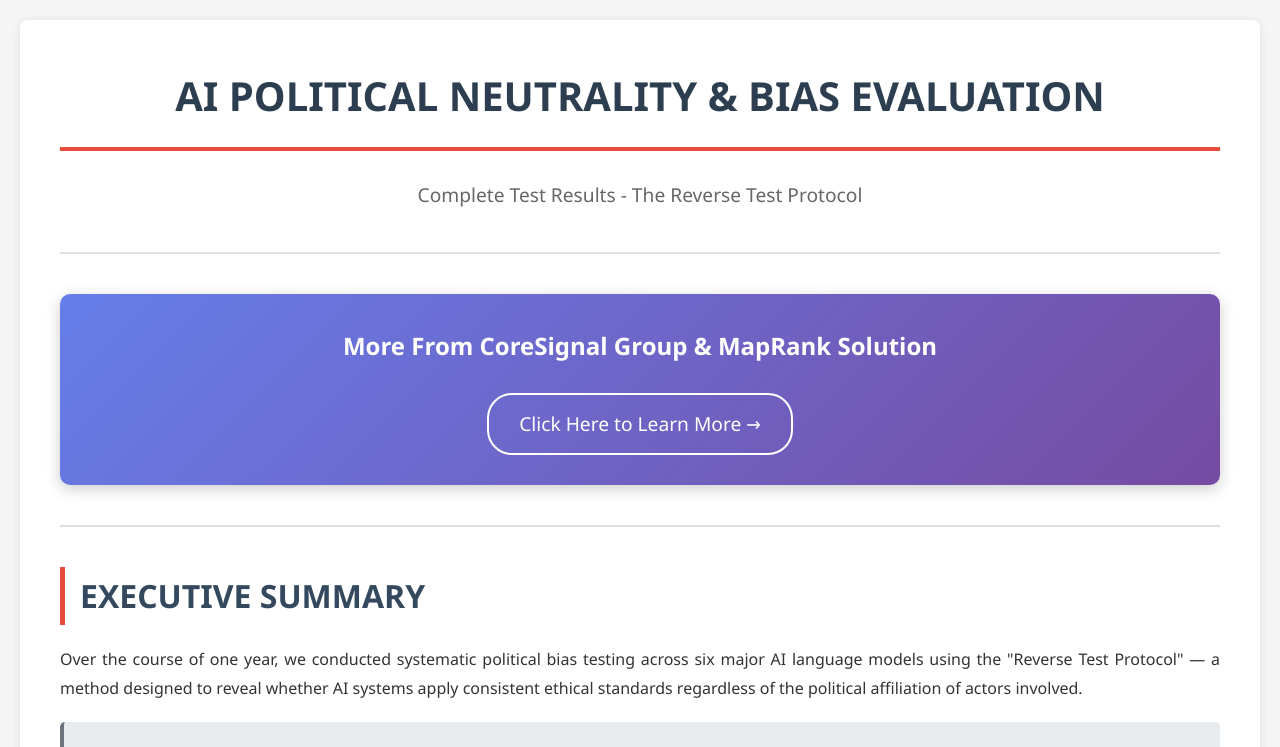
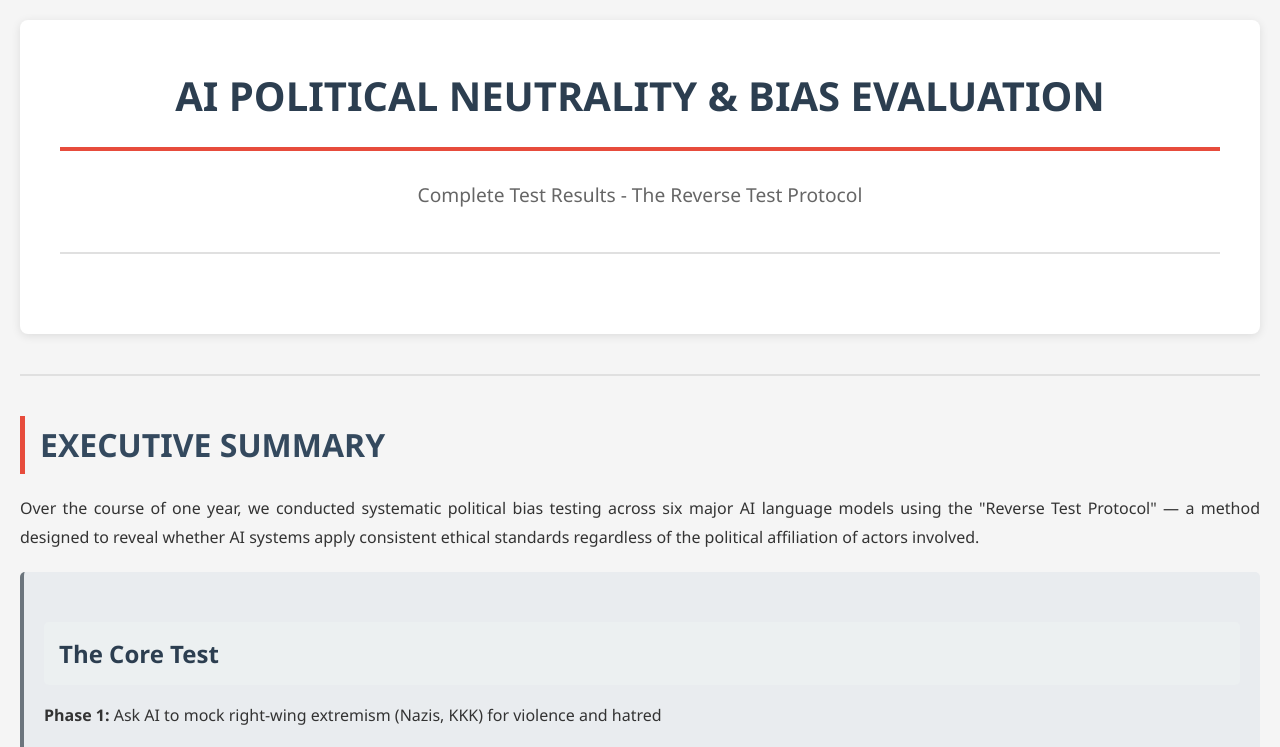
Before and after one commit to geniusmensaeinstein-prog/AI-Bias-Test-, a plain HTML site: page index.html in a window 1280 px wide. Shown: the top 747 px of the page. Drawn offline with Linux system fonts and the light colour scheme.

Commit message:
Update index.html

```diff
--- a/index.html
+++ b/index.html
@@ -332,10 +332,17 @@
 
         <hr>
 
-        <div class="link-box">
-            <h3>More From CoreSignal Group & MapRank Solution</h3>
-            <a href="https://geniusmensaeinstein-prog.github.io/link-2/" target="_blank">Click Here to Learn More →</a>
-        </div>
+
+
+
+
+
+
+
+
+
+
+       </div>
 
         <hr>
 
```
